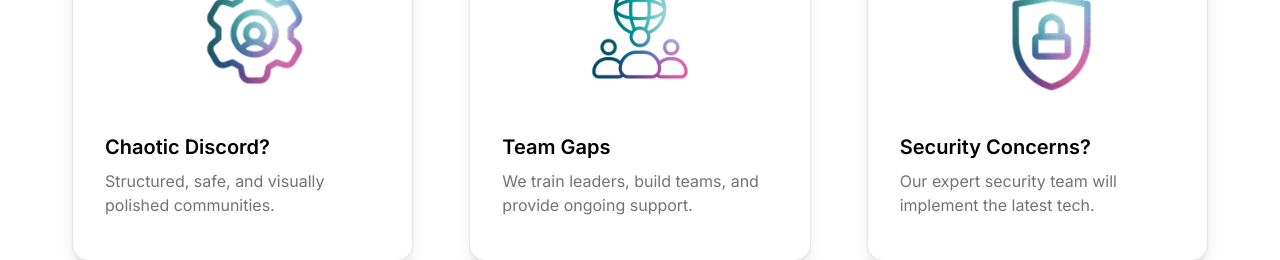
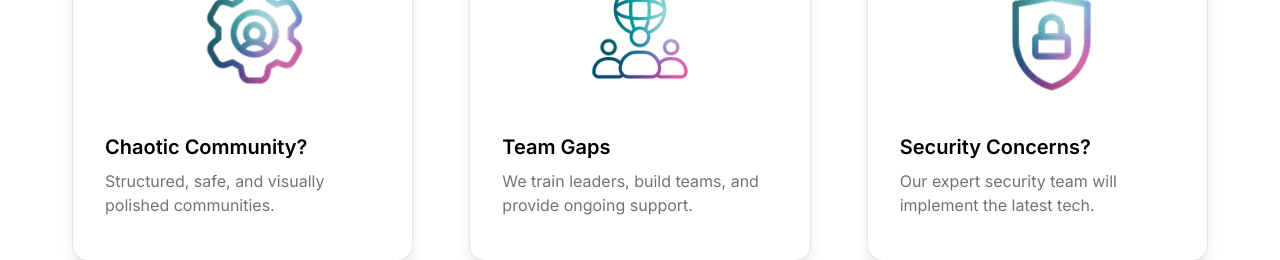
Before and after one commit to lospoy/counity-web, a Next.js app: page / in a window 1280 px wide. Shown: the part 2060-2320 px from the top of the page. Built offline with nearby package versions, Linux system fonts and the light colour scheme.

Commit message:
update: x link, copy

```diff
--- a/src/components/cta-section.tsx
+++ b/src/components/cta-section.tsx
@@ -83,7 +83,7 @@ export function CtaSection() {
         <Image src="/images/logo_counity.png" alt="Counity" width={100} height={24} className="h-4 w-auto" />
       </div>
       <div className="flex items-center">
-        <a href="https://x.com/counity_xyz" target="_blank" rel="noopener noreferrer" className="text-muted-foreground hover:text-foreground">
+        <a href="https://x.com/counity_" target="_blank" rel="noopener noreferrer" className="text-muted-foreground hover:text-foreground">
           <svg viewBox="0 0 24 24" className="size-7" aria-hidden="true">
             <path
               fill="white"
--- a/src/components/features-section.tsx
+++ b/src/components/features-section.tsx
@@ -1,5 +1,3 @@
-import { Frame, Download, Globe, Sparkles, LayoutPanelLeft, Bot } from "lucide-react";
-
 import { FeatureCard2 } from "@/components/feature-card2";
 
 export function Features() {
@@ -32,7 +30,7 @@ export function Features() {
           icon="blocker_3.png"
         />
         <FeatureCard2
-          title="Chaotic Discord?"
+          title="Chaotic Community?"
           description="Structured, safe, and visually polished communities."
           icon="blocker_4.png"
         />
```
